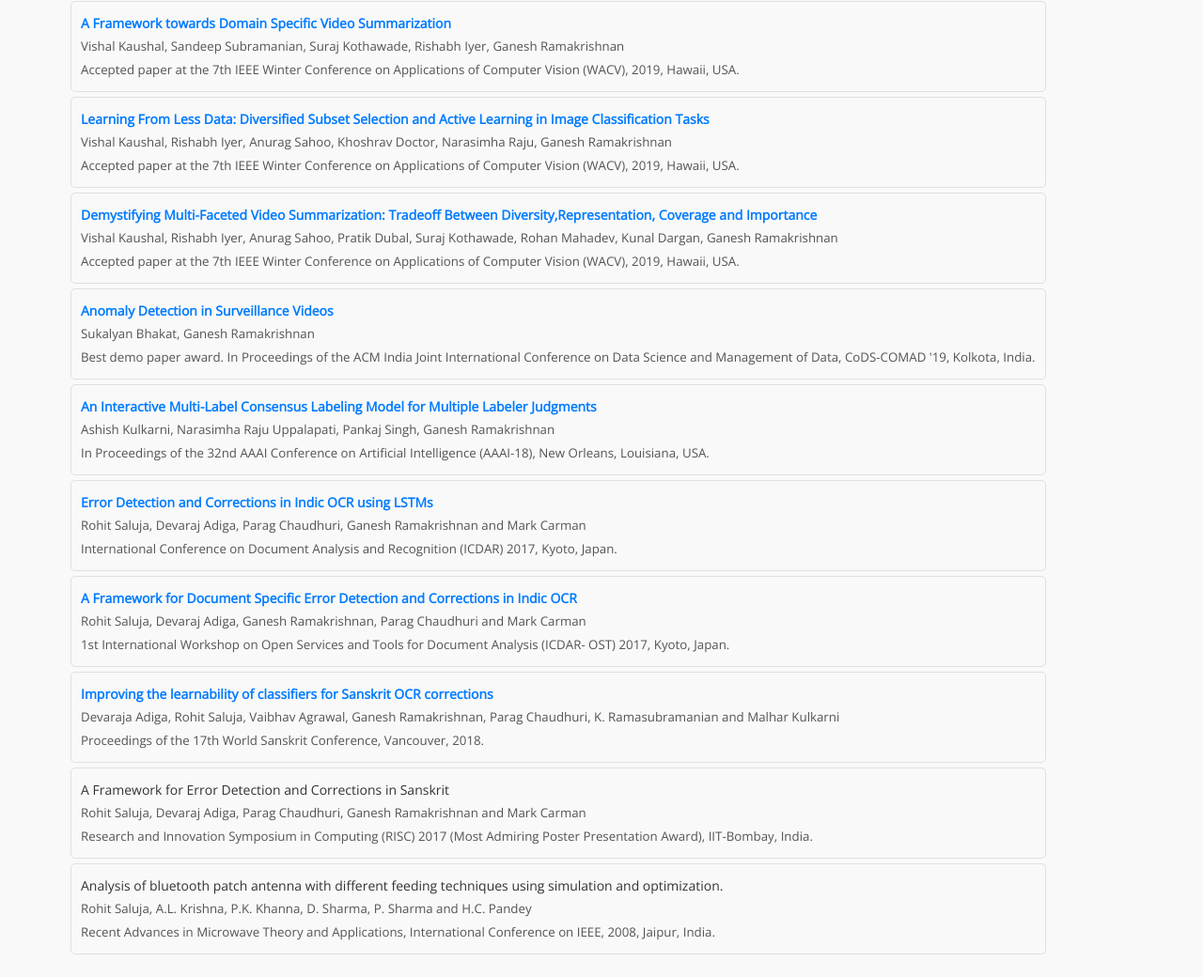
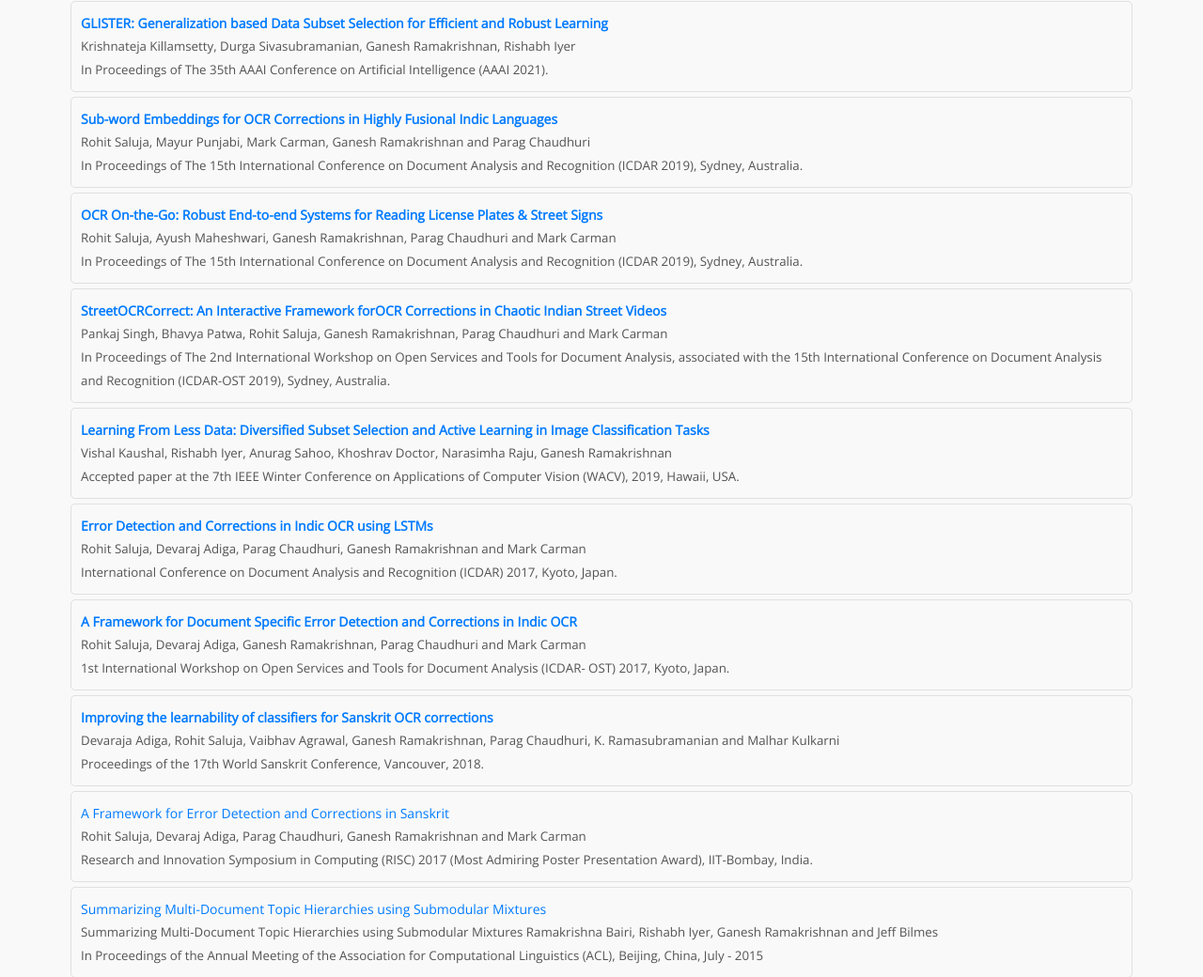
Before and after one commit to s-jeff/Project-UDAAN, a plain HTML site: page index.html in a window 1280 px wide. Shown: the part 3490-4530 px from the top of the page at 94% size. Drawn offline with nearby package versions, Linux system fonts and the light colour scheme; files whose address does not match are found by name.

Commit message:
Update index.html

```diff
--- a/index.html
+++ b/index.html
@@ -343,80 +343,74 @@
         <div class="paper-contianer">
           <div class="paper">
             <a class="paper-title" target="_blank"
-              href="https://www.cse.iitb.ac.in/~ganesh/videosurvellianceanalytics/papers/wacv2019a.pdf">
-              A Framework towards Domain Specific Video Summarization
+              href="https://www.cse.iitb.ac.in/~ganesh/papers/aaai2021.pdf">
+              GLISTER: Generalization based Data Subset Selection for Efficient and Robust Learning
             </a>
             <p class="paper-authors">
-              Vishal Kaushal, Sandeep Subramanian, Suraj Kothawade, Rishabh Iyer, Ganesh Ramakrishnan
+              Krishnateja Killamsetty, Durga Sivasubramanian, Ganesh Ramakrishnan, Rishabh Iyer
             </p>
             <p class="paper-conference">
-              Accepted paper at the 7th IEEE Winter Conference on Applications of Computer Vision (WACV), 2019,
-              Hawaii, USA.
+              In Proceedings of The 35th AAAI Conference on Artificial Intelligence (AAAI 2021).
             </p>
           </div>
 
           <div class="paper">
             <a class="paper-title" target="_blank"
-              href="https://www.cse.iitb.ac.in/~ganesh/videosurvellianceanalytics/papers/wacv2019b.pdf">
+              href="https://www.cse.iitb.ac.in/~ganesh/papers/icdar2019a.pdf">
+              Sub-word Embeddings for OCR Corrections in Highly Fusional Indic Languages
+
+            </a>
+            <p class="paper-authors">
+              Rohit Saluja, Mayur Punjabi, Mark Carman, Ganesh Ramakrishnan and Parag Chaudhuri
+            </p>
+            <p class="paper-conference">
+              In Proceedings of The 15th International Conference on Document Analysis and Recognition (ICDAR 2019), Sydney, Australia.
+            </p>
+          </div>
+
+          <div class="paper">
+            <a class="paper-title" target="_blank"
+              href="https://www.cse.iitb.ac.in/~ganesh/papers/icdar2019b.pdf">
+              OCR On-the-Go: Robust End-to-end Systems for Reading License Plates & Street Signs
+            </a>
+            <p class="paper-authors">
+              Rohit Saluja, Ayush Maheshwari, Ganesh Ramakrishnan, Parag Chaudhuri and Mark Carman
+            </p>
+            <p class="paper-conference">
+              In Proceedings of The 15th International Conference on Document Analysis and Recognition (ICDAR 2019), Sydney, Australia.
+
+            </p>
+          </div>
+
+          <div class="paper">
+            <a class="paper-title" target="_blank"
+              href="https://www.cse.iitb.ac.in/~ganesh/papers/icdarost2019.pdf">
+              StreetOCRCorrect: An Interactive Framework forOCR Corrections in Chaotic Indian Street Videos
+            </a>
+            <p class="paper-authors">
+              Pankaj Singh, Bhavya Patwa, Rohit Saluja, Ganesh Ramakrishnan, Parag Chaudhuri and Mark Carman
+            </p>
+            <p class="paper-conference">
+              In Proceedings of The 2nd International Workshop on Open Services and Tools for Document Analysis, associated with the 15th International Conference on Document Analysis and Recognition (ICDAR-OST 2019), Sydney, Australia.
+            </p>
+          </div>
+
+          <div class="paper">
+            <a class="paper-title" target="_blank"
+              href="https://www.cse.iitb.ac.in/~ganesh/papers/wacv2019b.pdf">
               Learning From Less Data: Diversified Subset Selection and Active Learning in Image Classification Tasks
             </a>
             <p class="paper-authors">
               Vishal Kaushal, Rishabh Iyer, Anurag Sahoo, Khoshrav Doctor, Narasimha Raju, Ganesh Ramakrishnan
             </p>
             <p class="paper-conference">
-              Accepted paper at the 7th IEEE Winter Conference on Applications of Computer Vision (WACV), 2019,
-              Hawaii, USA.
+              Accepted paper at the 7th IEEE Winter Conference on Applications of Computer Vision (WACV), 2019, Hawaii, USA.
             </p>
           </div>
 
           <div class="paper">
             <a class="paper-title" target="_blank"
-              href="https://www.cse.iitb.ac.in/~ganesh/videosurvellianceanalytics/papers/wacv2019c.pdf">
-              Demystifying Multi-Faceted Video Summarization: Tradeoff Between Diversity,Representation, Coverage and
-              Importance
-            </a>
-            <p class="paper-authors">
-              Vishal Kaushal, Rishabh Iyer, Anurag Sahoo, Pratik Dubal, Suraj Kothawade, Rohan Mahadev, Kunal Dargan,
-              Ganesh Ramakrishnan
-            </p>
-            <p class="paper-conference">
-              Accepted paper at the 7th IEEE Winter Conference on Applications of Computer Vision (WACV), 2019,
-              Hawaii, USA.
-
-            </p>
-          </div>
-
-          <div class="paper">
-            <a class="paper-title" target="_blank"
-              href="https://www.cse.iitb.ac.in/~ganesh/videosurvellianceanalytics/papers/cods2019.pdf">
-              Anomaly Detection in Surveillance Videos
-            </a>
-            <p class="paper-authors">
-              Sukalyan Bhakat, Ganesh Ramakrishnan
-            </p>
-            <p class="paper-conference">
-              Best demo paper award. In Proceedings of the ACM India Joint International Conference on Data Science
-              and Management of Data, CoDS-COMAD '19, Kolkota, India.
-            </p>
-          </div>
-
-          <div class="paper">
-            <a class="paper-title" target="_blank"
-              href="https://www.cse.iitb.ac.in/~ganesh/videosurvellianceanalytics/papers/aaai18a.pdf">
-              An Interactive Multi-Label Consensus Labeling Model for Multiple Labeler Judgments
-            </a>
-            <p class="paper-authors">
-              Ashish Kulkarni, Narasimha Raju Uppalapati, Pankaj Singh, Ganesh Ramakrishnan
-            </p>
-            <p class="paper-conference">
-              In Proceedings of the 32nd AAAI Conference on Artificial Intelligence (AAAI-18), New Orleans, Louisiana,
-              USA.
-            </p>
-          </div>
-
-          <div class="paper">
-            <a class="paper-title" target="_blank"
-              href="https://drive.google.com/file/d/0B23BxAny5xHKeVlNczBPT2JXaEU/view">
+              href="https://www.cse.iitb.ac.in/~ganesh/papers/icdar17.pdf">
               Error Detection and Corrections in Indic OCR using LSTMs
             </a>
             <p class="paper-authors">
@@ -429,7 +423,7 @@
 
           <div class="paper">
             <a class="paper-title" target="_blank"
-              href="https://drive.google.com/file/d/0Bx5DkeK6nllWOVdyOG9HczNubkU/view">
+              href="https://www.cse.iitb.ac.in/~ganesh/papers/icdar-ost17.pdf">
               A Framework for Document Specific Error Detection and Corrections in Indic OCR
             </a>
             <p class="paper-authors">
@@ -454,6 +448,8 @@
           </div>
 
           <div class="paper">
+            <a class="paper-title" target="_blank"
+            href="https://ieeexplore.ieee.org/document/8270254">
             <p>
               A Framework for Error Detection and Corrections in Sanskrit
             </p>
@@ -467,14 +463,16 @@
 
 
           <div class="paper">
+            <a class="paper-title" target="_blank"
+            href="https://www.cse.iitb.ac.in/~ganesh/papers/acl15.pdf">
             <p>
-              Analysis of bluetooth patch antenna with different feeding techniques using simulation and optimization.
+              Summarizing Multi-Document Topic Hierarchies using Submodular Mixtures
             </p>
             <p class="paper-authors">
-              Rohit Saluja, A.L. Krishna, P.K. Khanna, D. Sharma, P. Sharma and H.C. Pandey
+              Summarizing Multi-Document Topic Hierarchies using Submodular Mixtures Ramakrishna Bairi, Rishabh Iyer, Ganesh Ramakrishnan and Jeff Bilmes
             </p>
             <p class="paper-conference">
-              Recent Advances in Microwave Theory and Applications, International Conference on IEEE, 2008, Jaipur, India.
+              In Proceedings of the Annual Meeting of the Association for Computational Linguistics (ACL), Beijing, China, July - 2015
             </p>
           </div>
 
```
